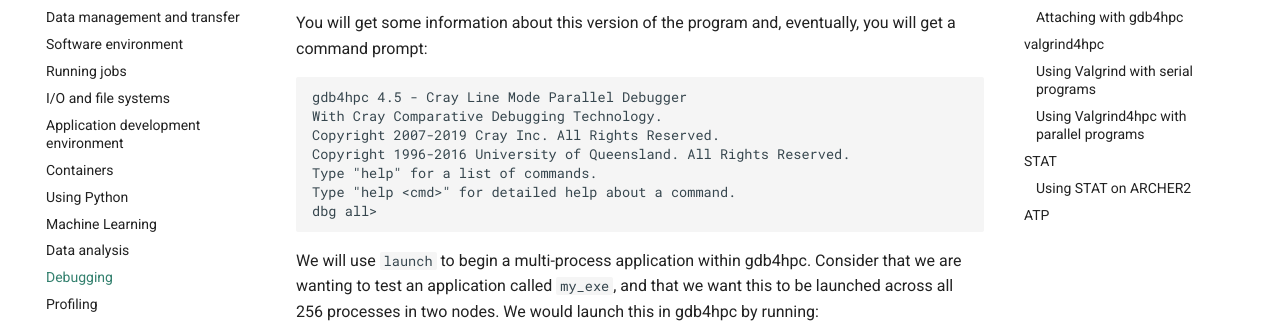
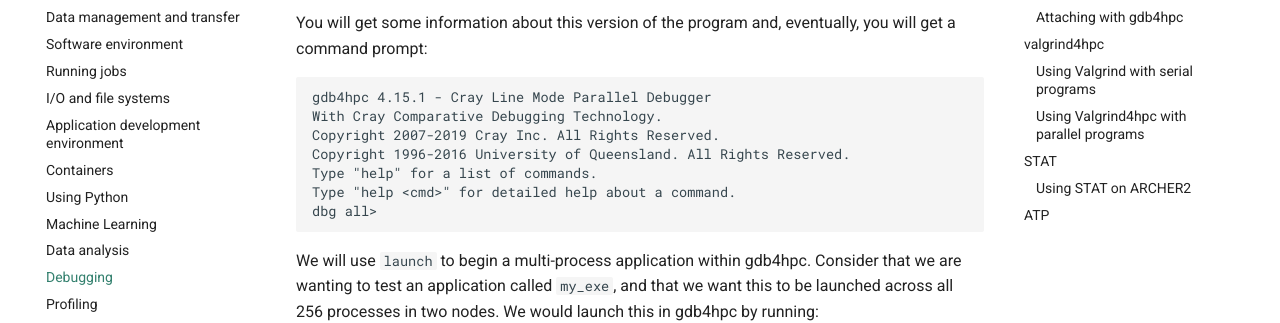
Before and after one commit to ARCHER2-HPC/archer2-docs, an MkDocs documentation site: the page built from docs/user-guide/debug.md, in a window 1280 px wide and 900 px high, scrolled down 1258 px. Shown: the part 172-495 px from the top of the window. Built offline with MkDocs 1.6.1 and Material for MkDocs 9.7.7, drawn with Linux system fonts in a browser that asks for light colours; comment, search, counter and statistics services are not loaded.

Commit message:
Update gdb4hpc version for 23.09

```diff
--- a/docs/user-guide/debug.md
+++ b/docs/user-guide/debug.md
@@ -60,7 +60,7 @@
 You will get some information about this version of the program and,
 eventually, you will get a command prompt:
 
-    gdb4hpc 4.5 - Cray Line Mode Parallel Debugger
+    gdb4hpc 4.15.1 - Cray Line Mode Parallel Debugger
     With Cray Comparative Debugging Technology.
     Copyright 2007-2019 Cray Inc. All Rights Reserved.
     Copyright 1996-2016 University of Queensland. All Rights Reserved.
```
